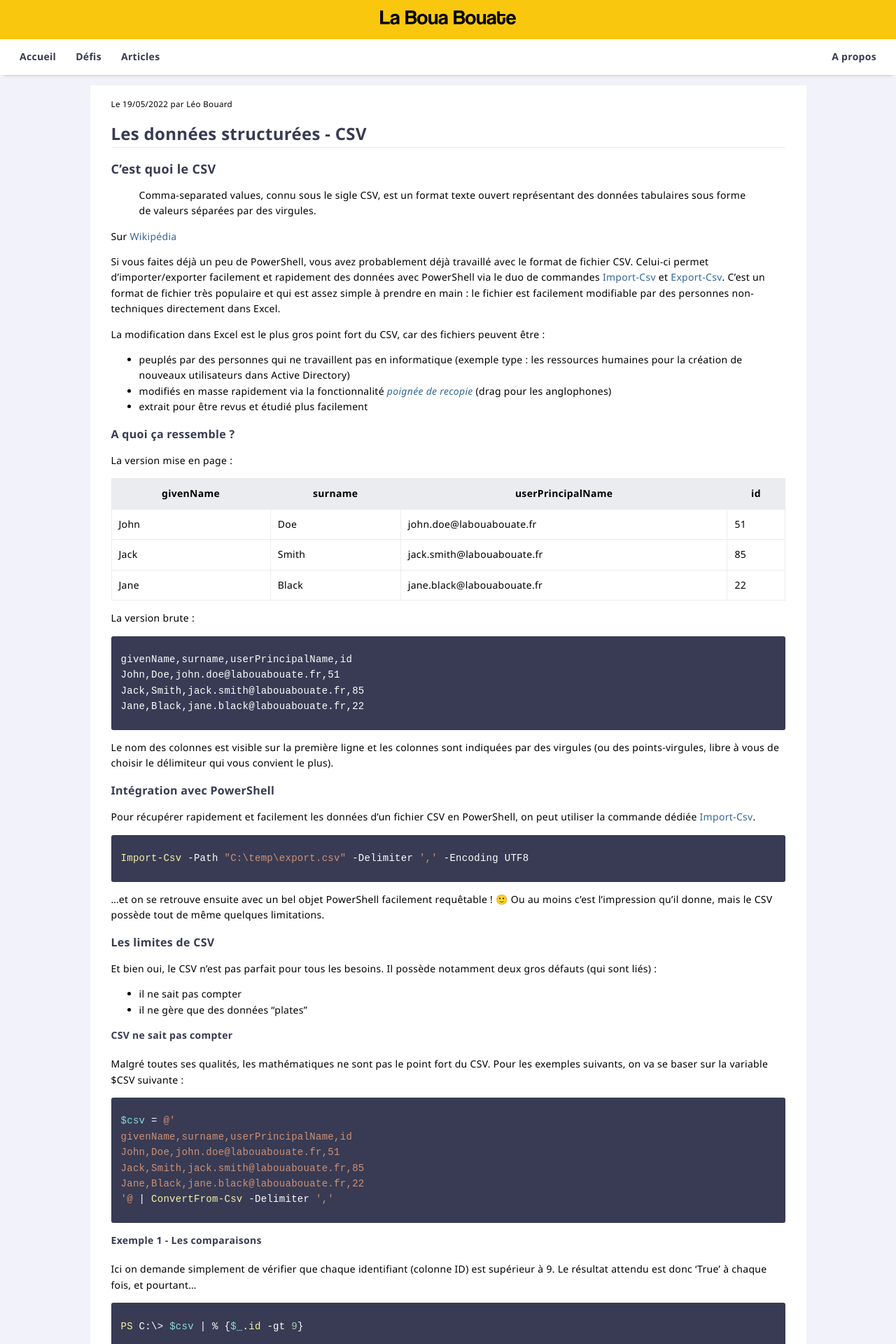
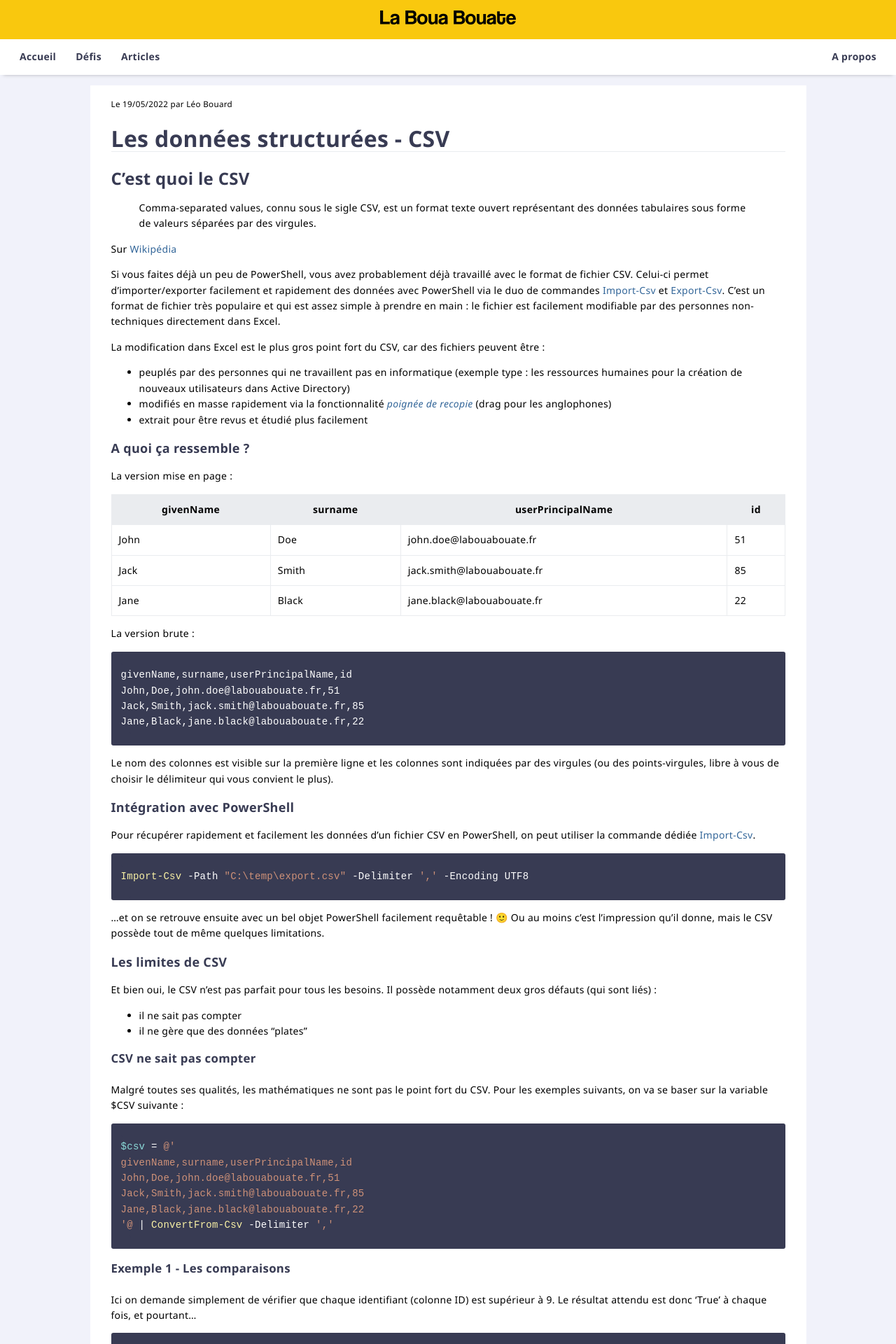
Before and after one commit to leobouard/leobouard.github.io, a Jekyll site: the page built from _posts/2022-05-19-donnees-structurees-1.md, in a window 1280 px wide. Shown: the top 1920 px of the page at 70% size. Built offline with Jekyll 4.4.1, drawn with Linux system fonts in a browser that asks for light colours.

Commit message:
Augmentation de la taille des titres

```diff
--- a/assets/css/style.scss
+++ b/assets/css/style.scss
@@ -209,22 +209,27 @@ section {
     }
 
     h1 {
-        font-size: x-large;
+        font-size: xx-large;
         border-bottom: 1px solid #eaecef;
         padding-bottom: 7px;
         display: block;
     }
 
     h2 {
+        font-size: x-large;
+    }
+
+    h3 {
         font-size: large;
     }
 
-    h3 {
-        font-size: medium;
+    h4 {
+        font-size: larger;
     }
 
     h2, h3, h4, h5 {
         margin-top: 1em;
+        font-weight: 600;
     }
 
     img {
```
